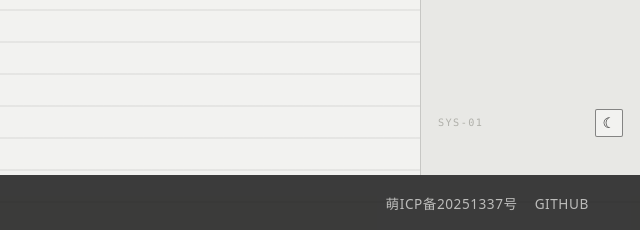
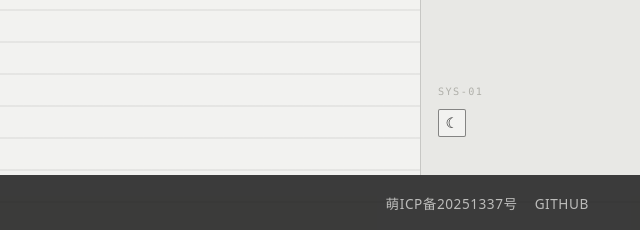
Before and after one commit to Sanksu/sanksu.github.io, an Astro site: page / in a window 1280 px wide. Shown: the part 567-797 px from the top of the page, 640-1280 px from the left. Built offline with nearby package versions, Linux system fonts and the light colour scheme; Astro itself is replaced by a stand-in of ours; some packages are replaced by stand-ins of ours.

Commit message:
style: 主题按钮移到 SYS 码下方（桌面端纵向排列）
桌面端 rail foot 改为纵向：SYS-XX 码在上、主题按钮在下。
移动端保持横向排列（按钮在 SYS 码右侧）。

```diff
--- a/src/styles/global.scss
+++ b/src/styles/global.scss
@@ -239,8 +239,8 @@ body::after {
   margin-top: auto;
   padding: 0.75rem 1rem;
   display: flex;
-  align-items: center;
-  justify-content: space-between;
+  flex-direction: column;
+  align-items: flex-start;
   gap: 0.5rem;
 }
 
@@ -1313,6 +1313,7 @@ body::after {
 
   .ek-rail__foot {
     display: flex;
+    flex-direction: row;
     align-items: center;
     margin-left: auto;
     padding: 0 0.5rem 0 0.75rem;
```
